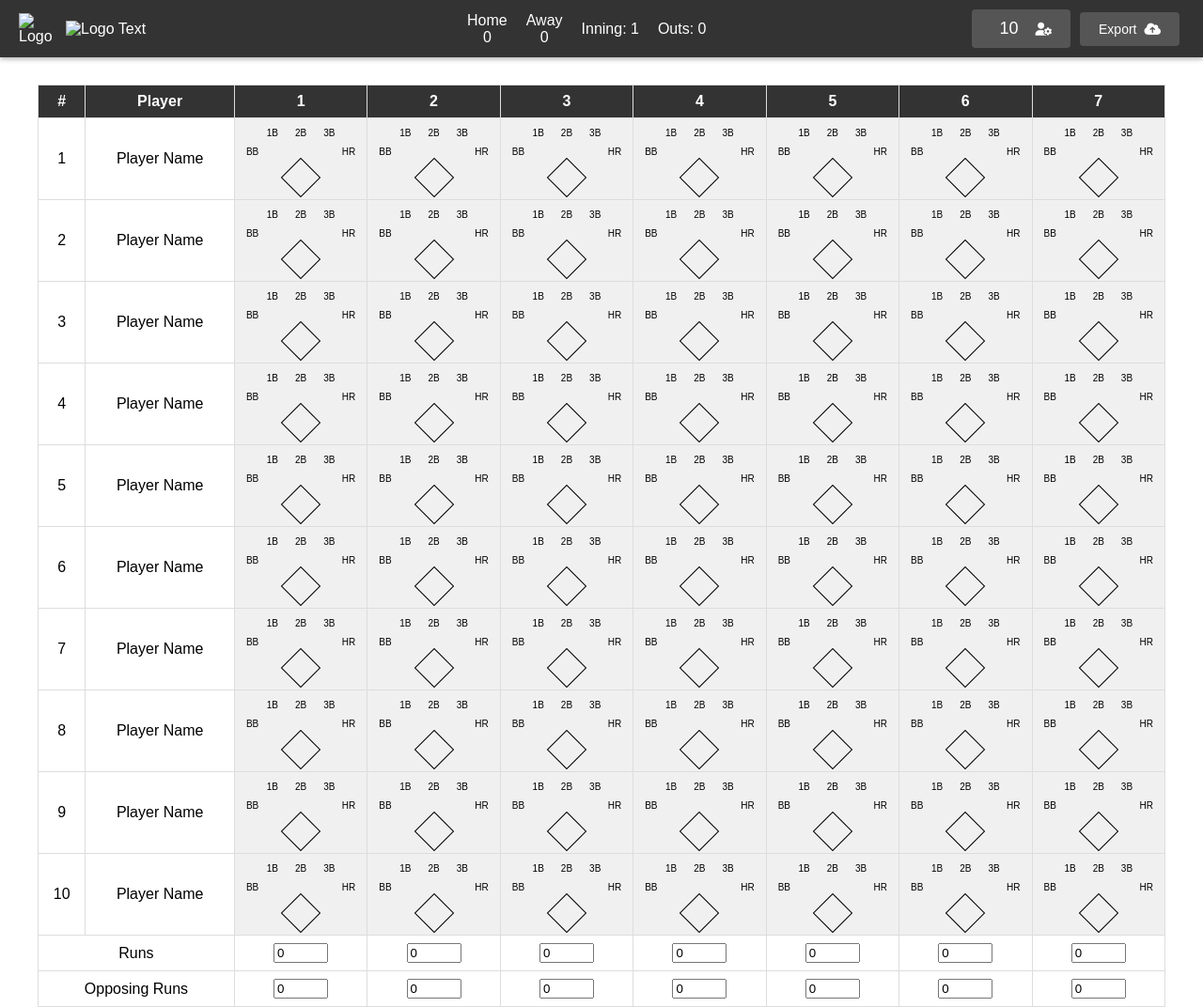
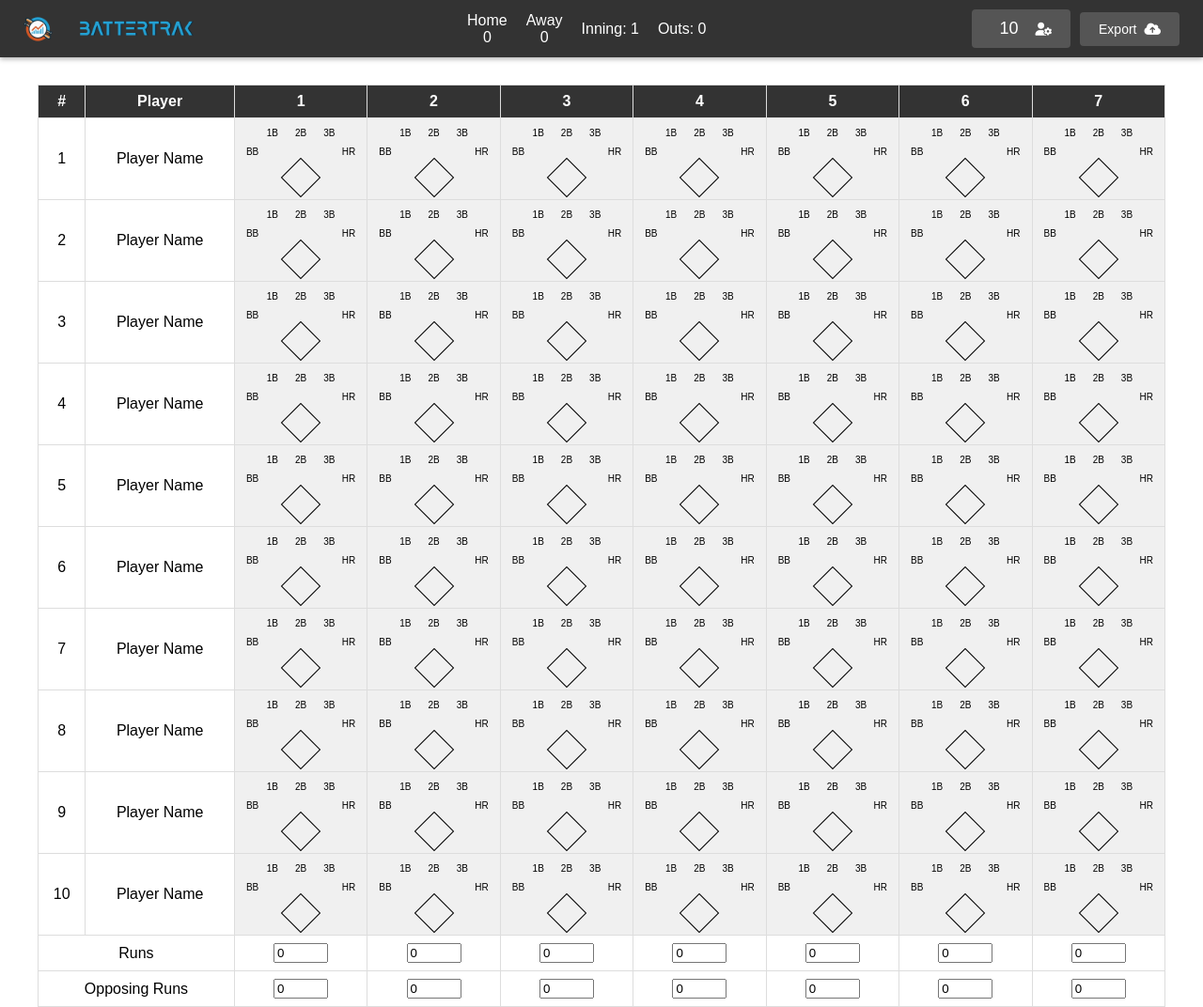
Before and after one commit to chalendy/battertrak, a plain HTML site: page index.html in a window 1280 px wide. Shown: the whole page at 94% size. Drawn offline with nearby package versions, Linux system fonts and the light colour scheme; the site is published under a folder, as on GitHub Pages, so addresses that start at the root find nothing; a script that the page names is missing.

Commit message:
Add files via upload
Fixed image links

```diff
--- a/index.html
+++ b/index.html
@@ -52,8 +52,8 @@
         <div id="navbar">
             <!-- Logo and Logo Text -->
             <div id="logo-container">
-                <img src="/icons/BatterTrakLogo.png" alt="Logo" id="logo">
-                <img src="/icons/BatterTrak.png" alt="Logo Text" id="logo-text">
+                <img src="icons/BatterTrakLogo.png" alt="Logo" id="logo">
+                <img src="icons/BatterTrak.png" alt="Logo Text" id="logo-text">
             </div>
 
             <!-- Add more buttons as needed -->
```
